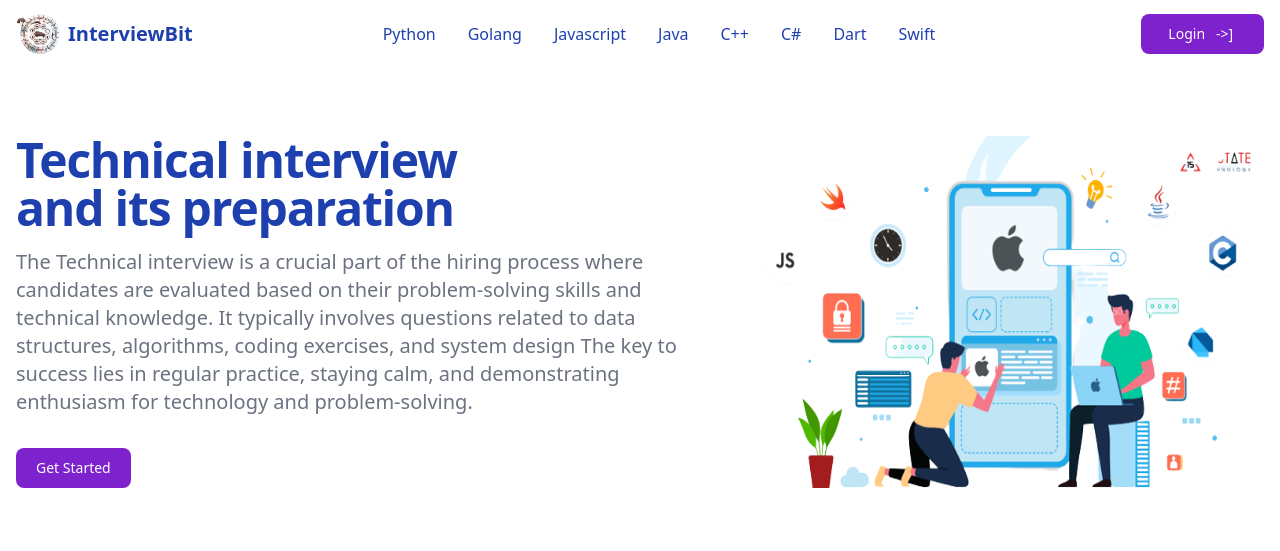
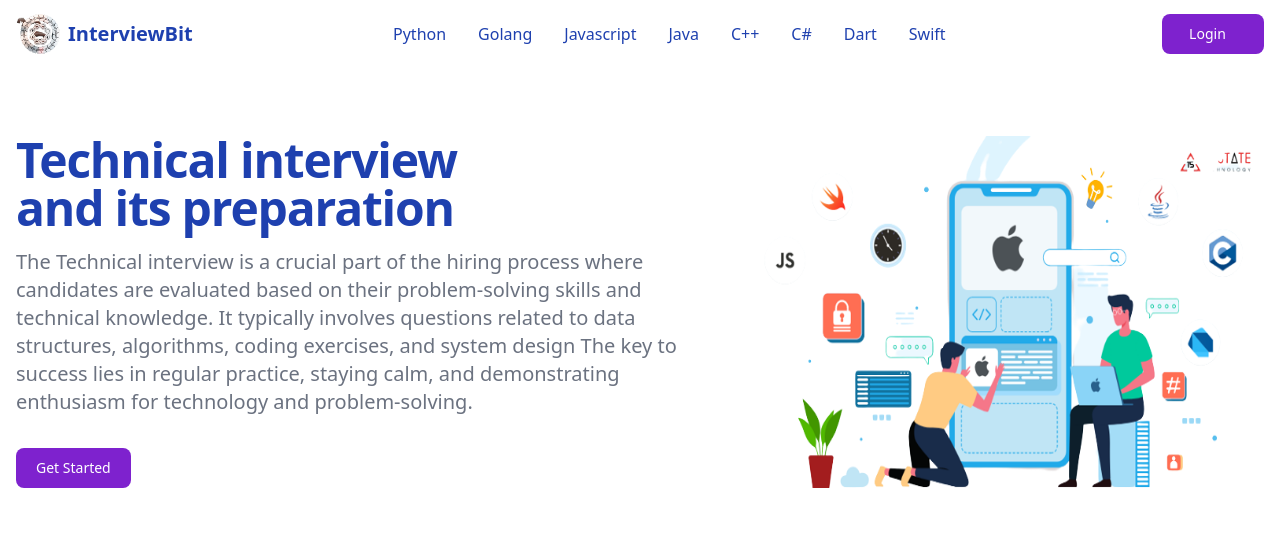
Before and after one commit to FurqanRahim/Interview_Question_web_Application, a Django app: page / in a window 1280 px wide. Shown: the top 551 px of the page. Run offline with Django 4.2, Linux system fonts and the light colour scheme; some libraries are stand-ins or nearby versions.

Commit message:
fest - a new feature

```diff
--- a/Project/App/templates/Home.html
+++ b/Project/App/templates/Home.html
@@ -62,7 +62,7 @@
 {#                        <a class="github-button" href="https://github.com/themesberg/landwind" data-size="large" data-icon="octicon-star" data-show-count="true" aria-label="Star themesberg/landwind on GitHub">Star</a>#}
                     </div>
                     <!-- <a href="#" class="text-gray-800 dark:text-white hover:bg-gray-50 focus:ring-4 focus:ring-gray-300 font-medium rounded-lg text-sm px-4 lg:px-5 py-2 lg:py-2.5 sm:mr-2 dark:hover:bg-gray-700 focus:outline-none dark:focus:ring-gray-800">Log in</a> -->
-                    <a href="" class="text-white bg-purple-700 hover:bg-purple-800 focus:ring-4 focus:ring-purple-300 font-medium rounded-lg text-sm px-4 lg:px-5 py-2 lg:py-2.5 sm:mr-2 lg:mr-0 dark:bg-purple-600 dark:hover:bg-purple-700 focus:outline-none dark:focus:ring-purple-800"> &nbsp;&nbsp;Login &nbsp ->] &nbsp;&nbsp;</a>
+                    <a href="" class="text-white bg-purple-700 hover:bg-purple-800 focus:ring-4 focus:ring-purple-300 font-medium rounded-lg text-sm px-4 lg:px-5 py-2 lg:py-2.5 sm:mr-2 lg:mr-0 dark:bg-purple-600 dark:hover:bg-purple-700 focus:outline-none dark:focus:ring-purple-800"> &nbsp;&nbsp;Login &nbsp  &nbsp;&nbsp;</a>
                     <button data-collapse-toggle="mobile-menu-2" type="button" class="inline-flex items-center p-2 ml-1 text-sm text-gray-500 rounded-lg lg:hidden hover:bg-gray-100 focus:outline-none focus:ring-2 focus:ring-gray-200 dark:text-gray-400 dark:hover:bg-gray-700 dark:focus:ring-gray-600" aria-controls="mobile-menu-2" aria-expanded="false">
                         <span class="sr-only">Open main menu</span>
                         <svg class="w-6 h-6" fill="currentColor" viewBox="0 0 20 20" xmlns="http://www.w3.org/2000/svg"><path fill-rule="evenodd" d="M3 5a1 1 0 011-1h12a1 1 0 110 2H4a1 1 0 01-1-1zM3 10a1 1 0 011-1h12a1 1 0 110 2H4a1 1 0 01-1-1zM3 15a1 1 0 011-1h12a1 1 0 110 2H4a1 1 0 01-1-1z" clip-rule="evenodd"></path></svg>
```
